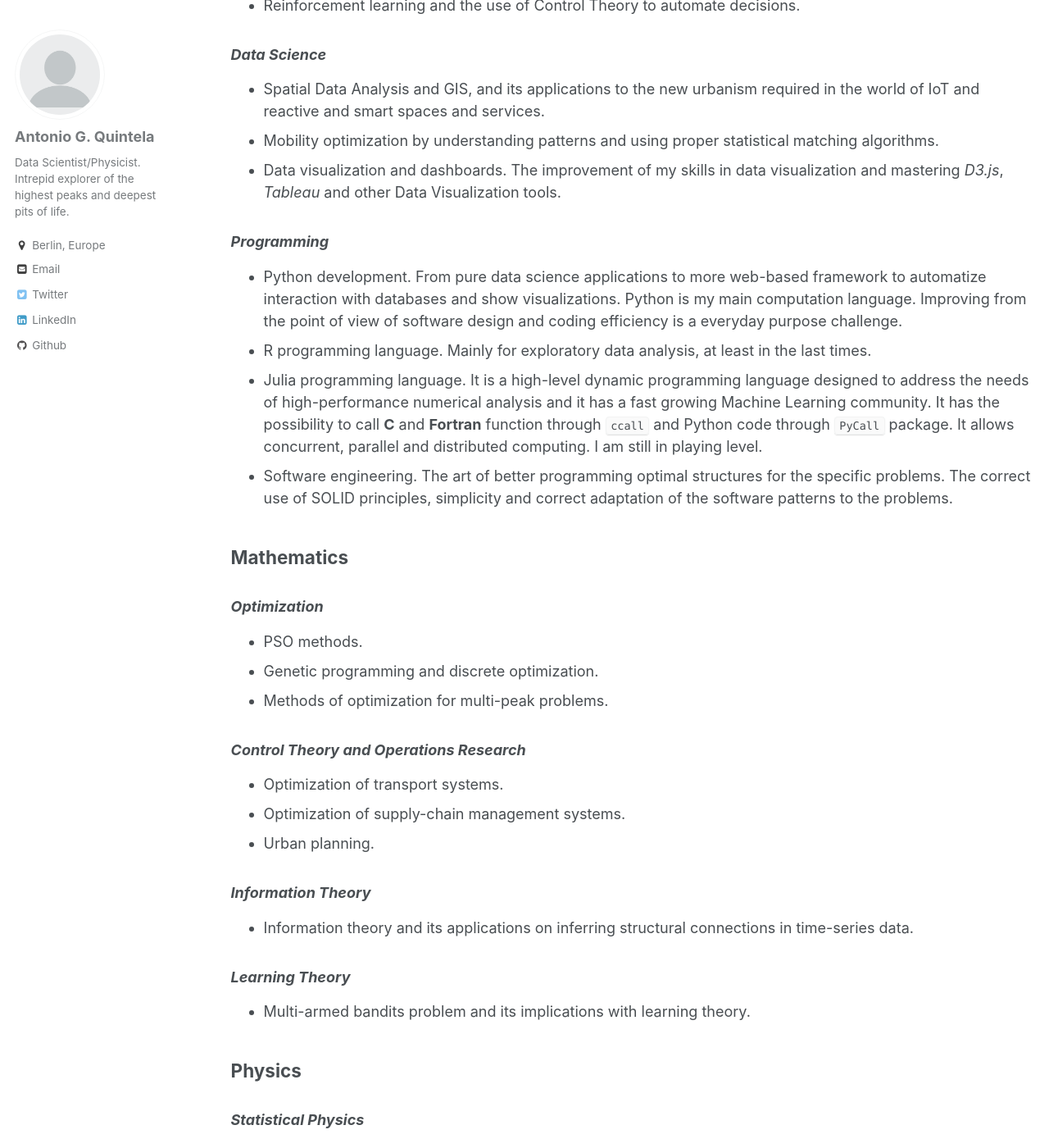
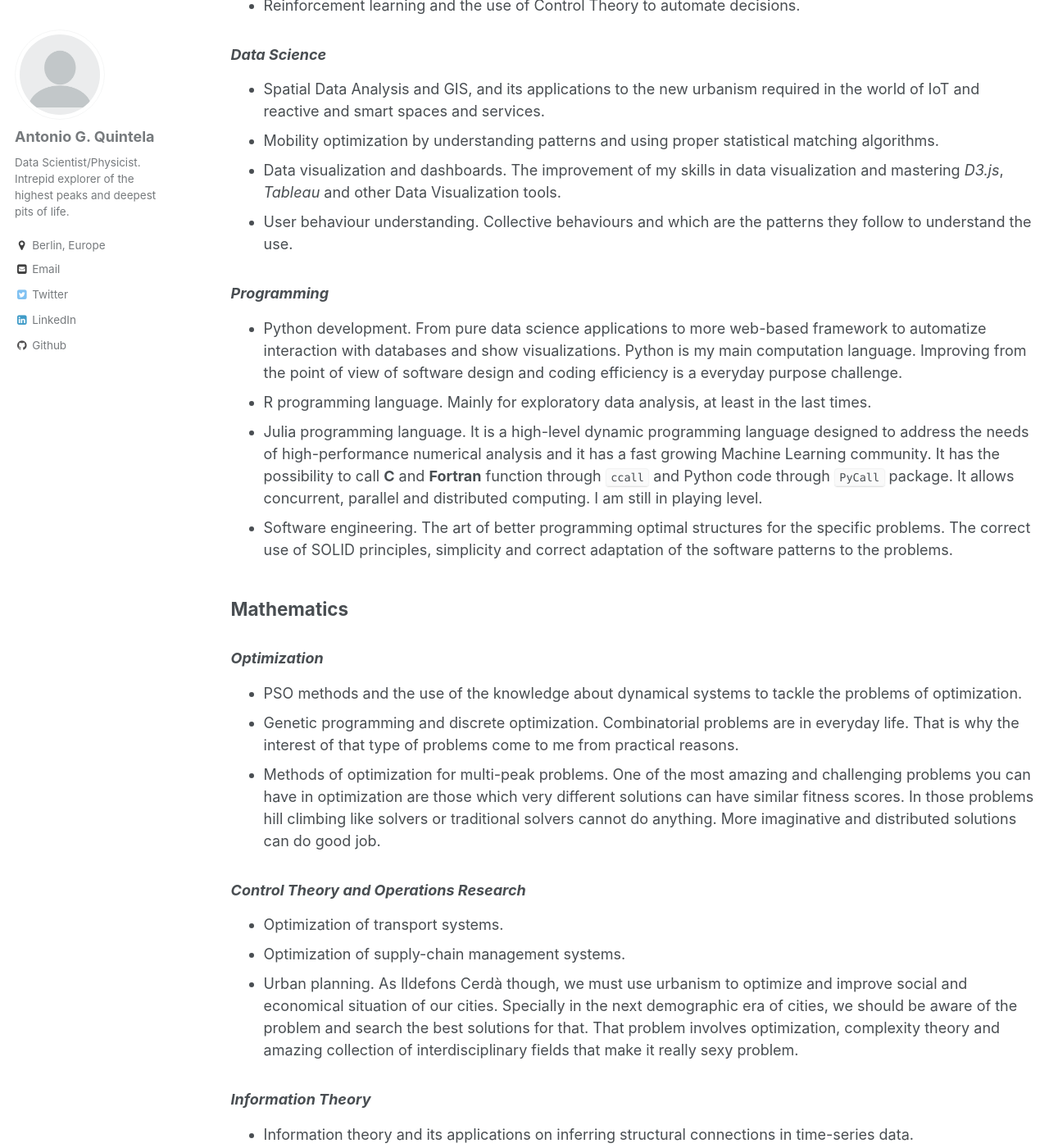
Before and after one commit to tgquintela/tgquintela.github.io, a Jekyll site: the page built from _pages/interests.md, in a window 1280 px wide and 1400 px high, scrolled down 1660 px. Shown: the whole window at 82% size. Built offline with Jekyll 4.4.1, drawn with Linux system fonts in a browser that asks for light colours; a script that is not in the unit is left out.

Commit message:
Update of interests for optimization.

```diff
--- a/_pages/interests.md
+++ b/_pages/interests.md
@@ -49,6 +49,7 @@ The classification in fields is merely an orientation. The fields and my specifi
 * Spatial Data Analysis and GIS, and its applications to the new urbanism required in the world of IoT and reactive and smart spaces and services.
 * Mobility optimization by understanding patterns and using proper statistical matching algorithms.
 * Data visualization and dashboards. The improvement of my skills in data visualization and mastering *D3.js*, *Tableau* and other Data Visualization tools.
+* User behaviour understanding. Collective behaviours and which are the patterns they follow to understand the use.
 
 ### *Programming*
 * Python development. From pure data science applications to more web-based framework to automatize interaction with databases and show visualizations. Python is my main computation language. Improving from the point of view of software design and coding efficiency is a everyday purpose challenge.
@@ -59,14 +60,14 @@ The classification in fields is merely an orientation. The fields and my specifi
 
 ## Mathematics
 ### *Optimization*
-* PSO methods.
-* Genetic programming and discrete optimization.
-* Methods of optimization for multi-peak problems.
+* PSO methods and the use of the knowledge about dynamical systems to tackle the problems of optimization.
+* Genetic programming and discrete optimization. Combinatorial problems are in everyday life. That is why the interest of that type of problems come to me from practical reasons.
+* Methods of optimization for multi-peak problems. One of the most amazing and challenging problems you can have in optimization are those which very different solutions can have similar fitness scores. In those problems hill climbing like solvers or traditional solvers cannot do anything. More imaginative and distributed solutions can do good job.
 
 ### *Control Theory and Operations Research*
 * Optimization of transport systems.
 * Optimization of supply-chain management systems.
-* Urban planning.
+* Urban planning. As Ildefons Cerdà though, we must use urbanism to optimize and improve social and economical situation of our cities. Specially in the next demographic era of cities, we should be aware of the problem and search the best solutions for that. That problem involves optimization, complexity theory and amazing collection of interdisciplinary fields that make it really sexy problem.
 
 ### *Information Theory*
 * Information theory and its applications on inferring structural connections in time-series data.
```
